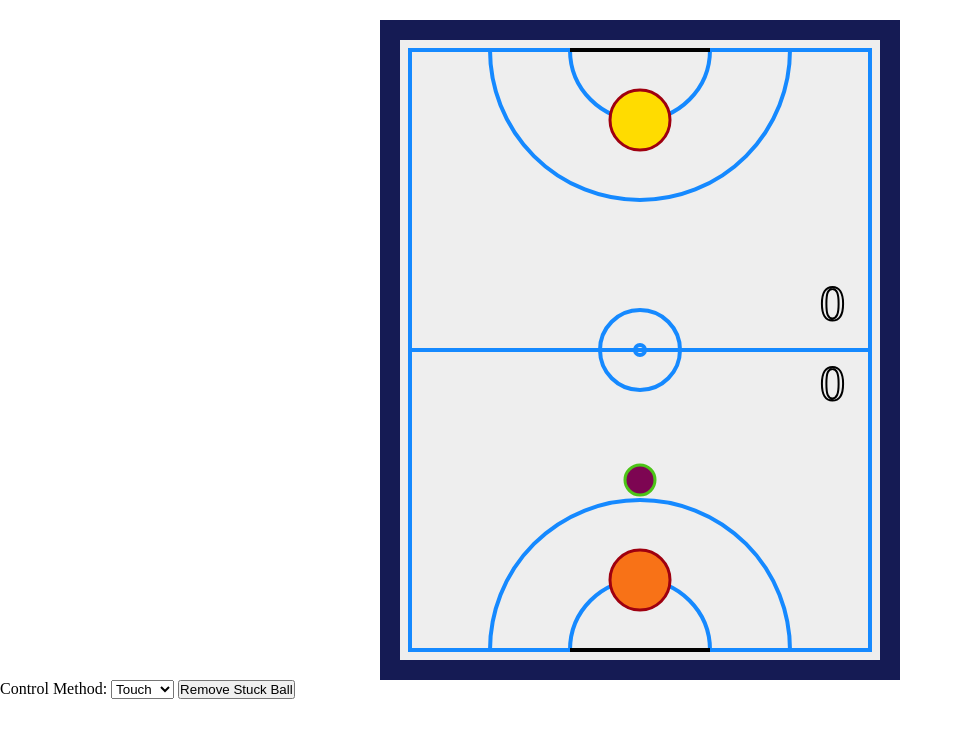
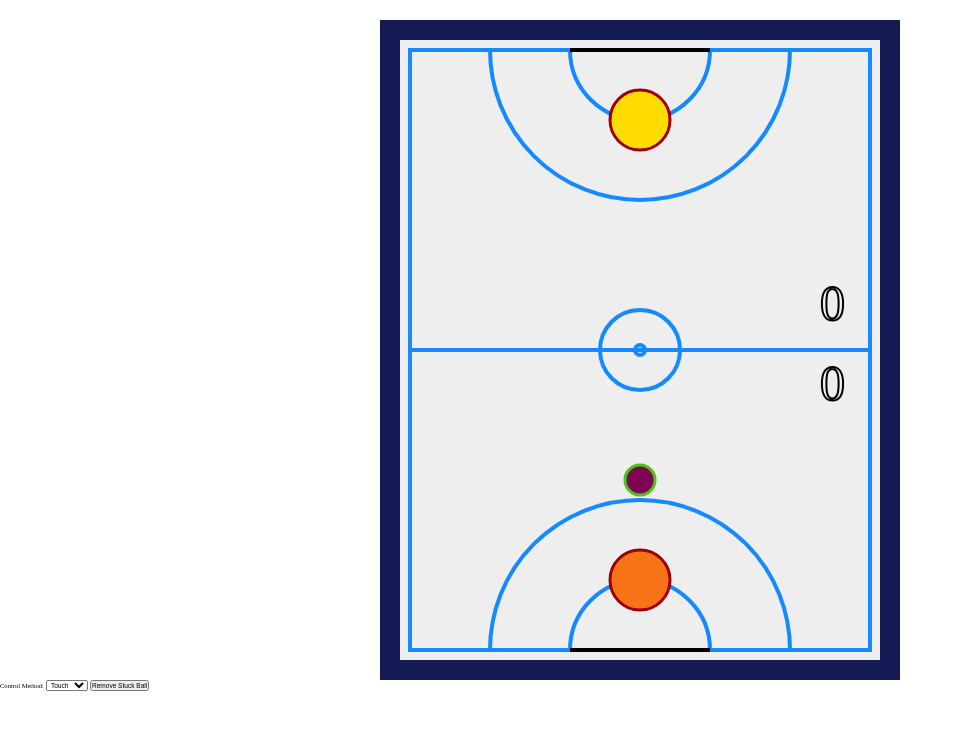
Before and after one commit to saikirti1986v999/air-hocky-ai, a plain HTML site: page index.html in a window 1280 px wide. Shown: the whole page, without its empty margins (0-963 px from the left). Drawn offline with Linux system fonts and the light colour scheme.

Commit message:
Update index.html

```diff
--- a/index.html
+++ b/index.html
@@ -3,12 +3,13 @@
 
 <head>
     <meta charset="UTF-8">
-    <meta name="viewport" content="width=device-width, initial-scale=0.5">
+    <meta name="viewport" content="width=device-width, initial-scale=1.0">
     <title>Air Hockey</title>
     <style>
         * {
             padding: 0;
             margin: 0;
+            font-size: 0.8em; /* Set font size to 0.8em */
         }
 
         canvas {
@@ -48,7 +49,7 @@
             <option value="mouse">Mouse</option>
         </select>
         <button onclick="removeStuckBall()">Remove Stuck Ball</button>
-        </div>
+    </div>
     <script>
         var canvas = document.getElementById('canvas');
         var popup = document.getElementById('winningPopup');
```
